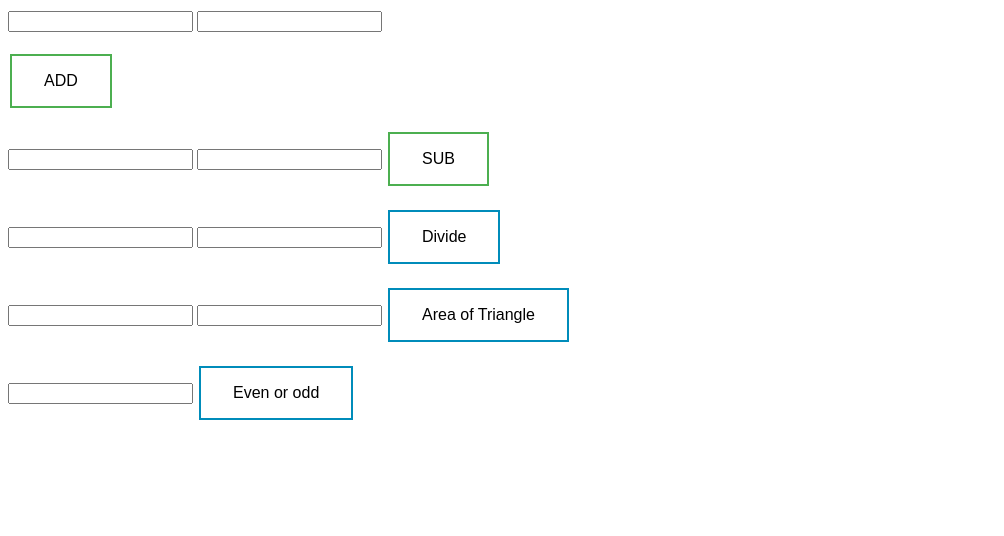
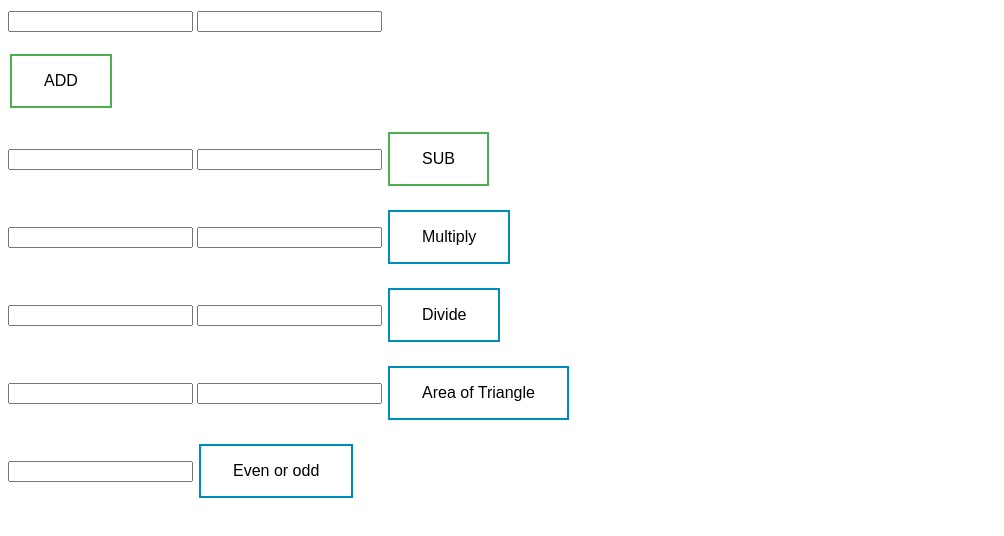
Before and after one commit to Umer2451/calculator, a plain HTML site: page html/index.html in a window 1280 px wide. Shown: the part 84-620 px from the top of the page, without its empty margins (0-1004 px from the left). Drawn offline with Linux system fonts and the light colour scheme.

Commit message:
Update index.html

```diff
--- a/html/index.html
+++ b/html/index.html
@@ -16,6 +16,11 @@
             <input id = "two" type="number" name="sec" value="">
             <button class="button button1">SUB</button>
         </form>
+        <form action="http://localhost:3000/mul" method="GET">
+            <input id = "one" type="number" name="first" value="">
+            <input id = "two" type="number" name="sec" value="">
+            <button class="button button2">Multiply</button>
+        </form>
         <form action="http://localhost:3000/div" method="GET">
             <input id = "one" type="number" name="first" value="">
             <input id = "two" type="number" name="sec" value="">
```
